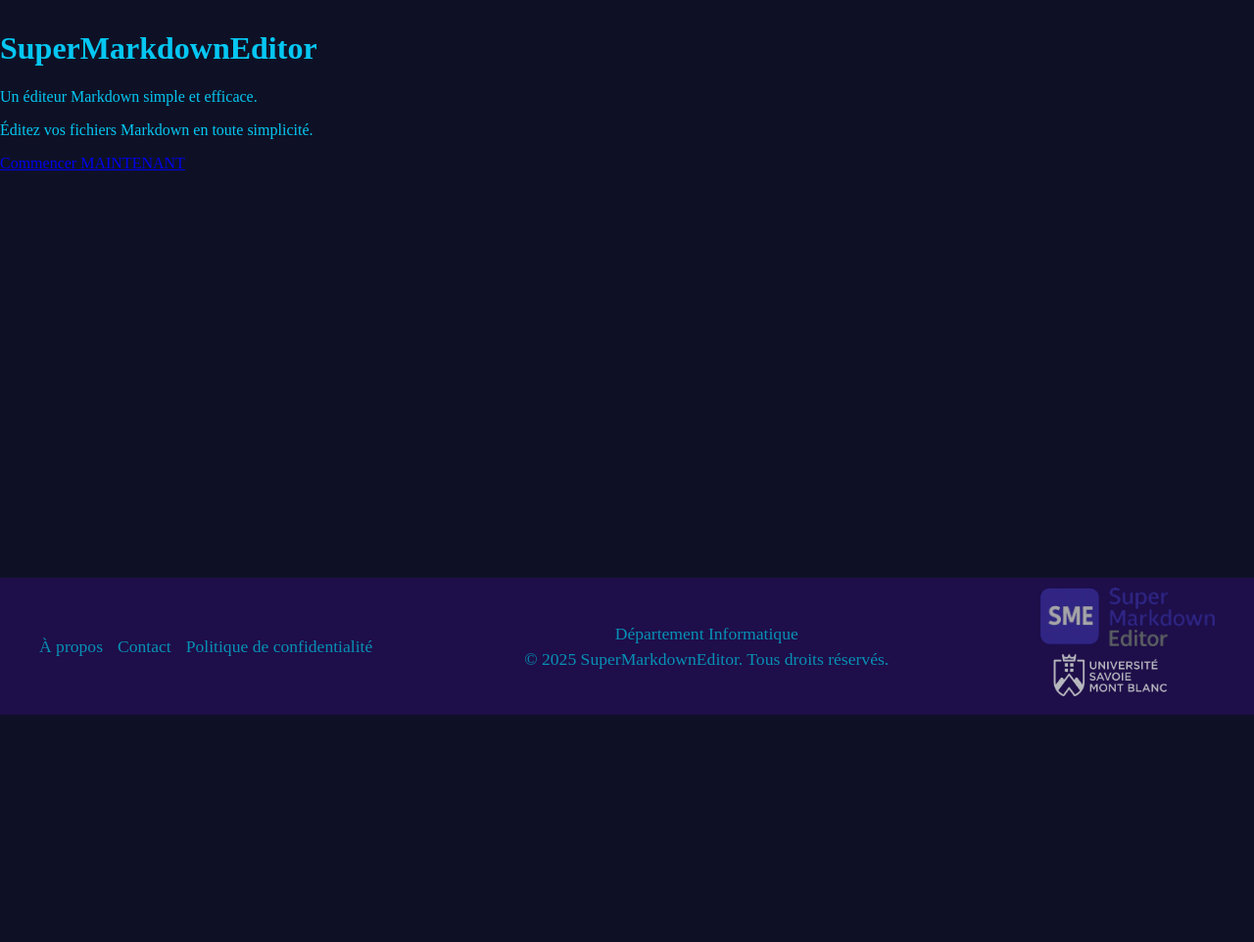
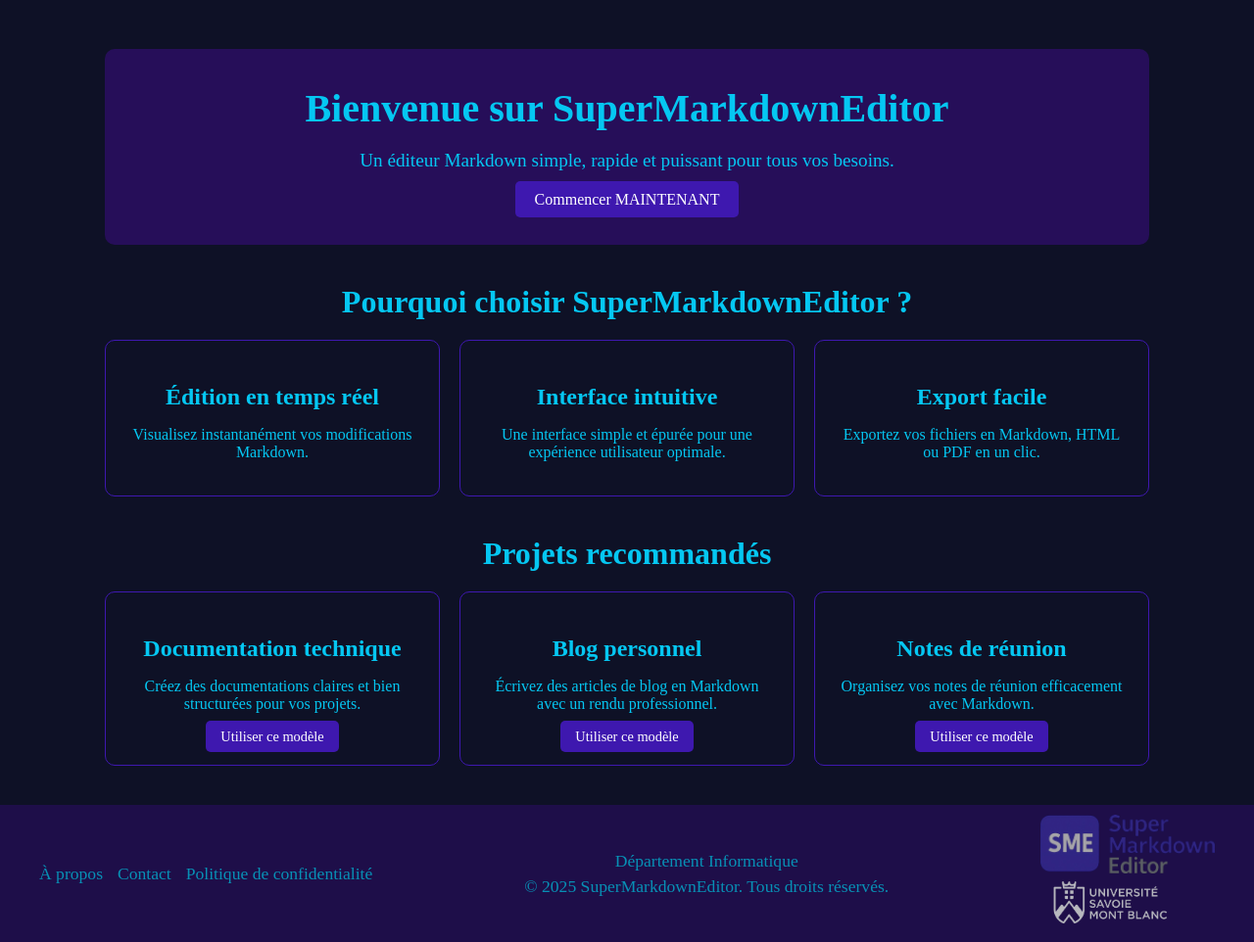
Before and after one commit to benjimania74/SuperMarkdownEditor, a PHP site: page / in a window 1280 px wide. Shown: the part 70-1032 px from the top of the page at 98% size. Before the commit the page ends 800 px from the top, so only its background shows below. Run offline with PHP 8.4, Linux system fonts and the light colour scheme.

Commit message:
index.php

```diff
--- /dev/null
+++ b/css/index.css
@@ -0,0 +1,94 @@
+/* Styles pour la page d'accueil */
+.container {
+    max-width: 1200px;
+    margin: 0 auto;
+    padding: 20px;
+}
+
+.hero {
+    background-color: var(--mainHeader);
+    color: var(--secondary);
+    text-align: center;
+    border-radius: 10px;
+    display: flex;
+    flex-direction: column;
+    justify-content: center;
+    align-items: center;
+    min-height: 200px; /* Assure une hauteur minimale */
+}
+
+.hero h1 {
+    font-size: 2.5em;
+    margin-top: 0;
+    margin-bottom: 10px;
+}
+
+.hero p {
+    font-size: 1.2em;
+    margin-bottom: 20px;
+}
+
+.hero .button {
+    padding: 10px 20px;
+    font-size: 1em;
+    background-color: var(--tertiary);
+    color: white;
+    text-decoration: none;
+    border-radius: 5px;
+    transition: background-color 0.3s ease;
+}
+
+.hero .button:hover {
+    background-color: var(--tertiary);
+}
+
+.features, .recommendations {
+    margin-top: 40px;
+}
+
+.features h2, .recommendations h2 {
+    text-align: center;
+    margin-top: 10px;
+    margin-bottom: 20px;
+    font-size: 2em;
+}
+
+.features-list, .projects-list {
+    display: flex;
+    gap: 20px;
+    justify-content: center;
+    flex-wrap: wrap;
+}
+
+.feature, .project {
+    background-color: var(--main);
+    border: 1px solid var(--tertiary);
+    border-radius: 10px;
+    padding: 20px;
+    width: 300px;
+    text-align: center;
+}
+
+.feature h3, .project h3 {
+    font-size: 1.5em;
+    margin-bottom: 10px;
+}
+
+.feature p, .project p {
+    font-size: 1em;
+    margin-bottom: 15px;
+}
+
+.project .button {
+    padding: 8px 15px;
+    font-size: 0.9em;
+    background-color: var(--tertiary);
+    color: white;
+    text-decoration: none;
+    border-radius: 5px;
+    transition: background-color 0.3s ease;
+}
+
+.project .button:hover {
+    background-color: var(--tertiary);
+}
--- a/php/pages/index.php
+++ b/php/pages/index.php
@@ -1,8 +1,59 @@
+<head>
+    <link rel="stylesheet" href="css/index.css">
+    <script src="js/front/index.js" defer></script>
+</head>
 <div class="container">
-    <div class="content">
-        <h1>SuperMarkdownEditor</h1>
-        <p>Un éditeur Markdown simple et efficace.</p>
-        <p>Éditez vos fichiers Markdown en toute simplicité.</p>
-        <a href="./editor" class="button">Commencer MAINTENANT</a>
+
+
+
+
+
+    <div class="container">
+        <div class="hero">
+            <div class="hero-content">
+                <h1>Bienvenue sur <span>SuperMarkdownEditor</span></h1>
+                <p>Un éditeur Markdown simple, rapide et puissant pour tous vos besoins.</p>
+                <a href="./editor" class="button primary">Commencer MAINTENANT</a>
+            </div>
+        </div>
+
+        <section class="features">
+            <h2>Pourquoi choisir SuperMarkdownEditor ?</h2>
+            <div class="features-list">
+                <div class="feature">
+                    <h3>Édition en temps réel</h3>
+                    <p>Visualisez instantanément vos modifications Markdown.</p>
+                </div>
+                <div class="feature">
+                    <h3>Interface intuitive</h3>
+                    <p>Une interface simple et épurée pour une expérience utilisateur optimale.</p>
+                </div>
+                <div class="feature">
+                    <h3>Export facile</h3>
+                    <p>Exportez vos fichiers en Markdown, HTML ou PDF en un clic.</p>
+                </div>
+            </div>
+        </section>
+
+        <section class="recommendations">
+            <h2>Projets recommandés</h2>
+            <div class="projects-list">
+                <div class="project">
+                    <h3>Documentation technique</h3>
+                    <p>Créez des documentations claires et bien structurées pour vos projets.</p>
+                    <a href="./editor?template=documentation" class="button">Utiliser ce modèle</a>
+                </div>
+                <div class="project">
+                    <h3>Blog personnel</h3>
+                    <p>Écrivez des articles de blog en Markdown avec un rendu professionnel.</p>
+                    <a href="./editor?template=blog" class="button">Utiliser ce modèle</a>
+                </div>
+                <div class="project">
+                    <h3>Notes de réunion</h3>
+                    <p>Organisez vos notes de réunion efficacement avec Markdown.</p>
+                    <a href="./editor?template=notes" class="button">Utiliser ce modèle</a>
+                </div>
+            </div>
+        </section>
     </div>
 </div>
```
